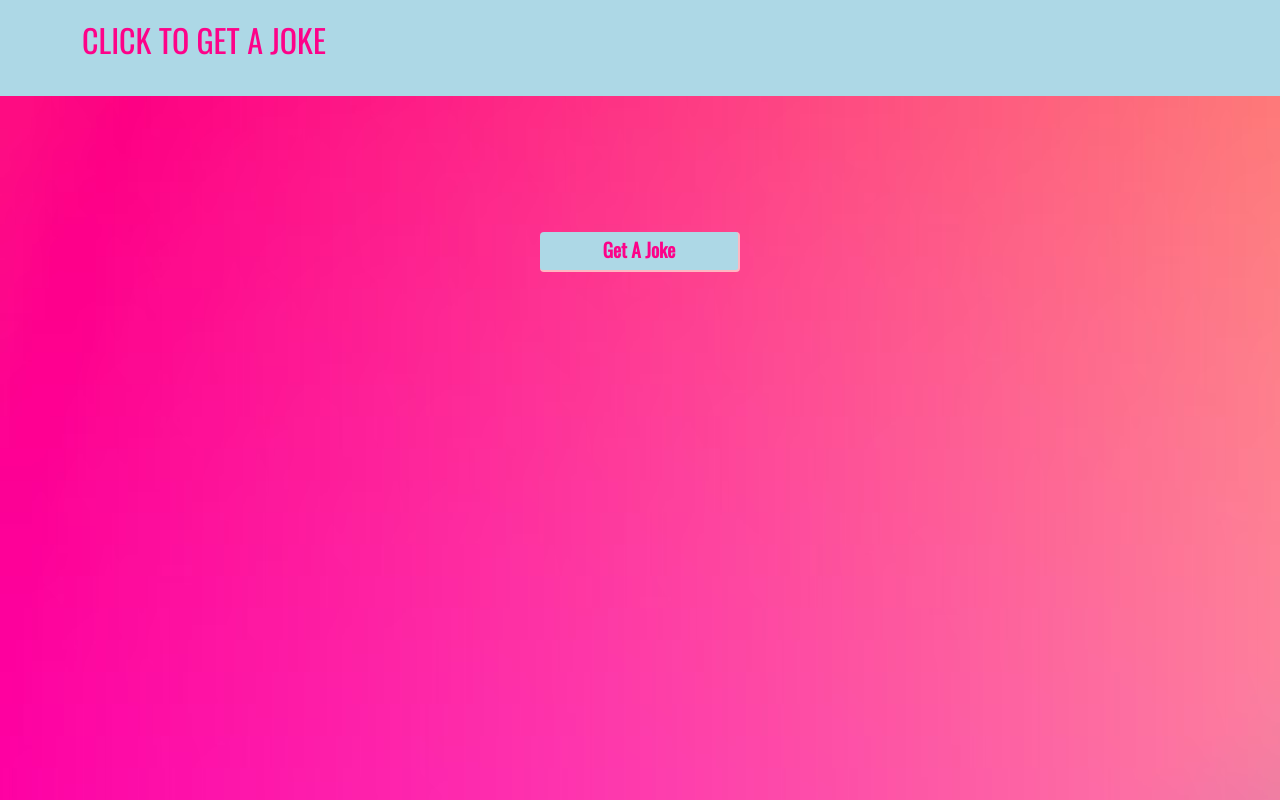
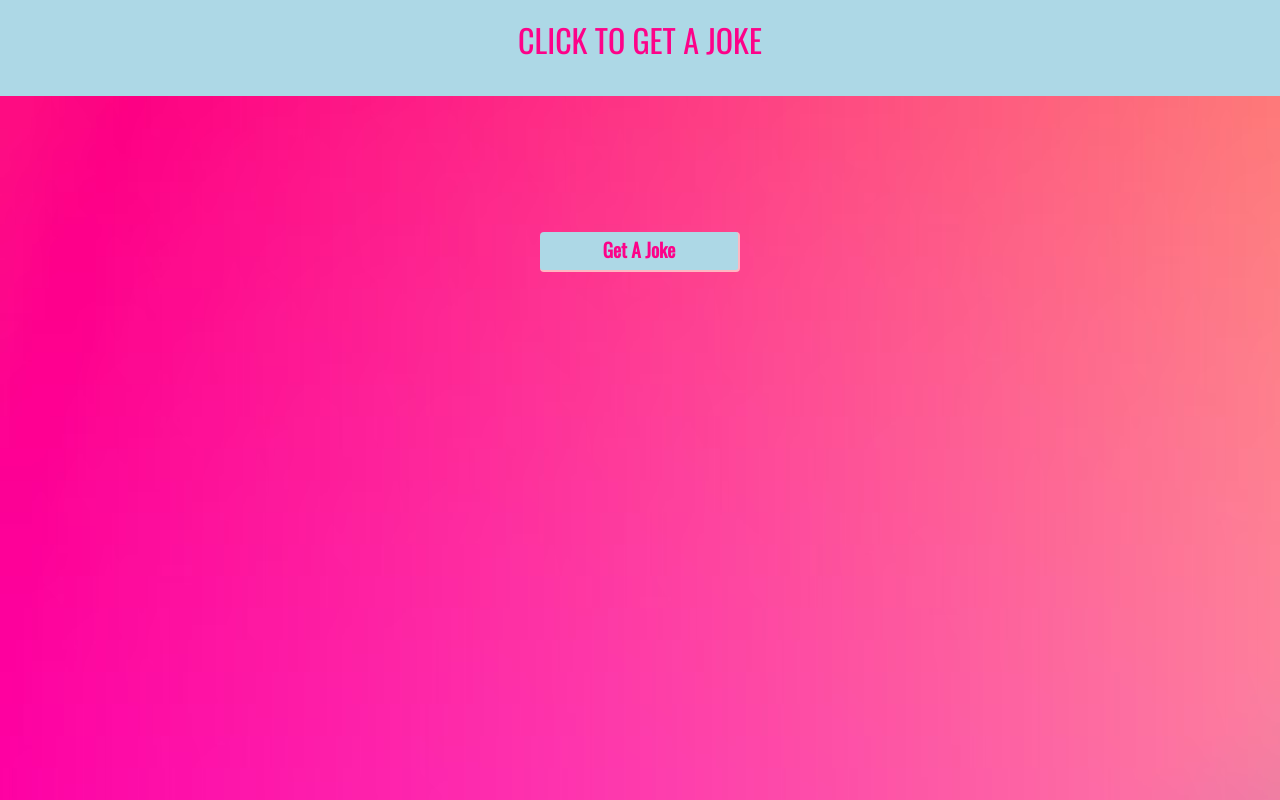
Before and after one commit to kmchandler/LAB-joke-generator-react, a Next.js app: page / in a window 1280 px wide. Built offline with nearby package versions, Linux system fonts and the light colour scheme; a web font is replaced by a local one.

Commit message:
added css stlying

```diff
--- a/components/NavBar.js
+++ b/components/NavBar.js
@@ -6,7 +6,7 @@ import {
 
 export default function NavBar() {
   return (
-    <Navbar className="navCSS justify-content-center">
+    <Navbar className="navCSS">
       <Container className="navContainer">
         <p>
           <Navbar className="navText">CLICK TO GET A JOKE</Navbar>
--- a/styles/globals.css
+++ b/styles/globals.css
@@ -69,3 +69,8 @@ body {
   align-items: center;
   font-family: 'Oswald', sans-serif;
 }
+
+.navbar > .navContainer {
+  display: flex;
+  justify-content: center;
+}
```
